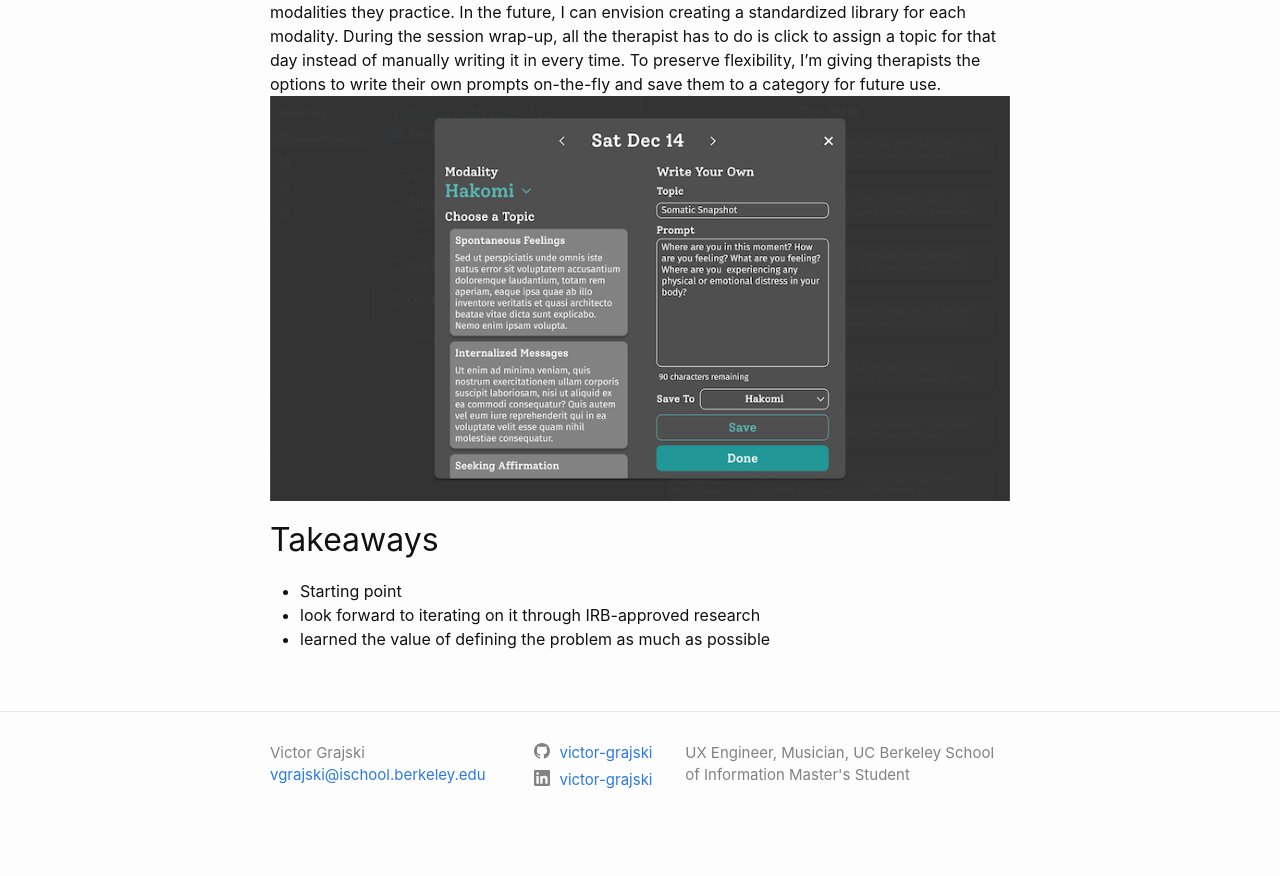
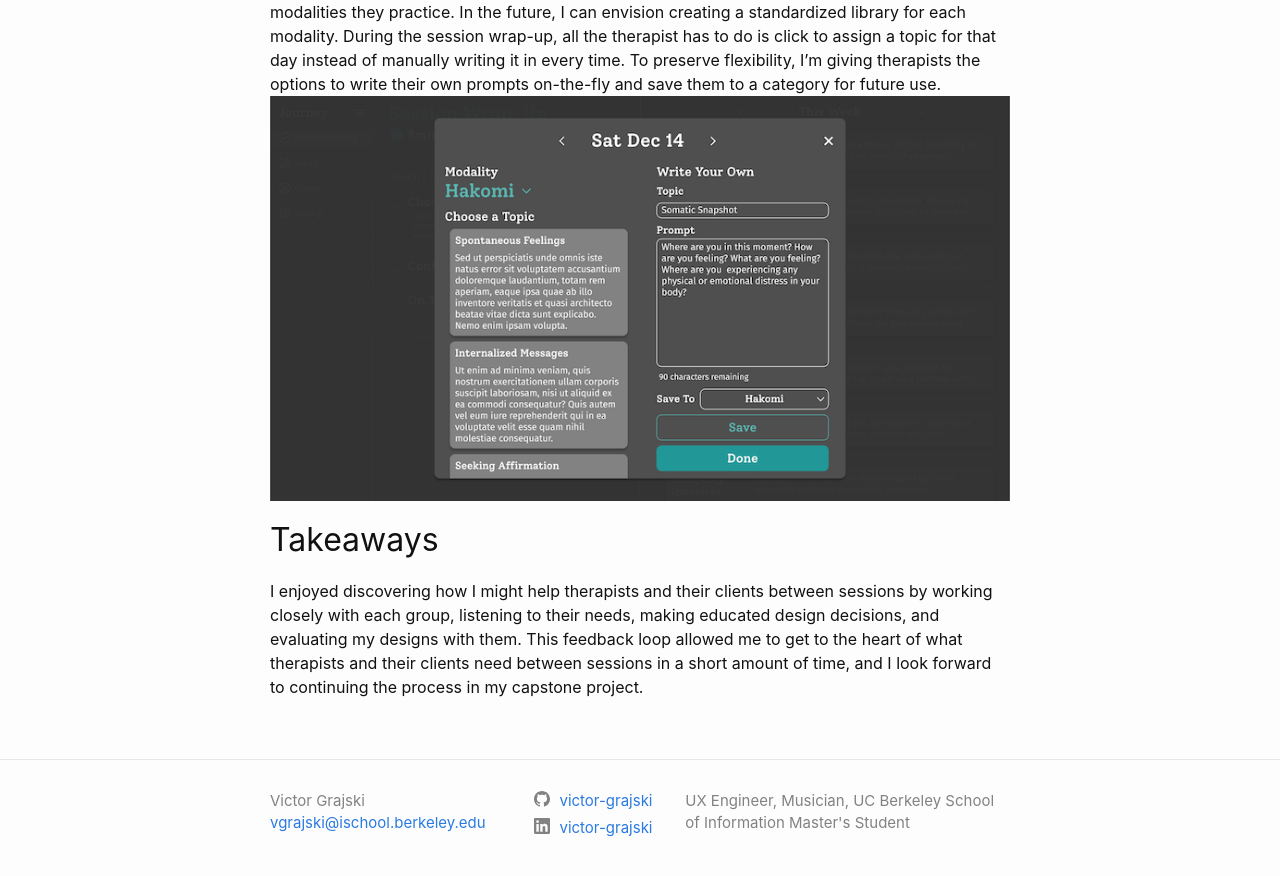
Before and after one commit to victor-grajski/portfolio-old, a Jekyll site: the page built from _posts/2020-1-21-journeyv1.markdown, in a window 1280 px wide and 900 px high, scrolled down 9146 px. Shown: the top 876 px of the window. Built offline with Jekyll 4.4.1, drawn with Linux system fonts in a browser that asks for light colours; before the commit the page ends 9998 px from its top, so only the background shows below that.

Commit message:
Update 2020-1-21-journeyv1.markdown

```diff
--- a/_posts/2020-1-21-journeyv1.markdown
+++ b/_posts/2020-1-21-journeyv1.markdown
@@ -76,6 +76,4 @@ To speed up the process of assigning journal topics for the upcoming week, I env
 <img src="/assets/journeyv1/choose_topics800.png" alt="choose_topics" />
 
 ## Takeaways
-- Starting point
-- look forward to iterating on it through IRB-approved research
-- learned the value of defining the problem as much as possible
+I enjoyed discovering how I might help therapists and their clients between sessions by working closely with each group, listening to their needs, making educated design decisions, and evaluating my designs with them. This feedback loop allowed me to get to the heart of what therapists and their clients need between sessions in a short amount of time, and I look forward to continuing the process in my capstone project.
```
